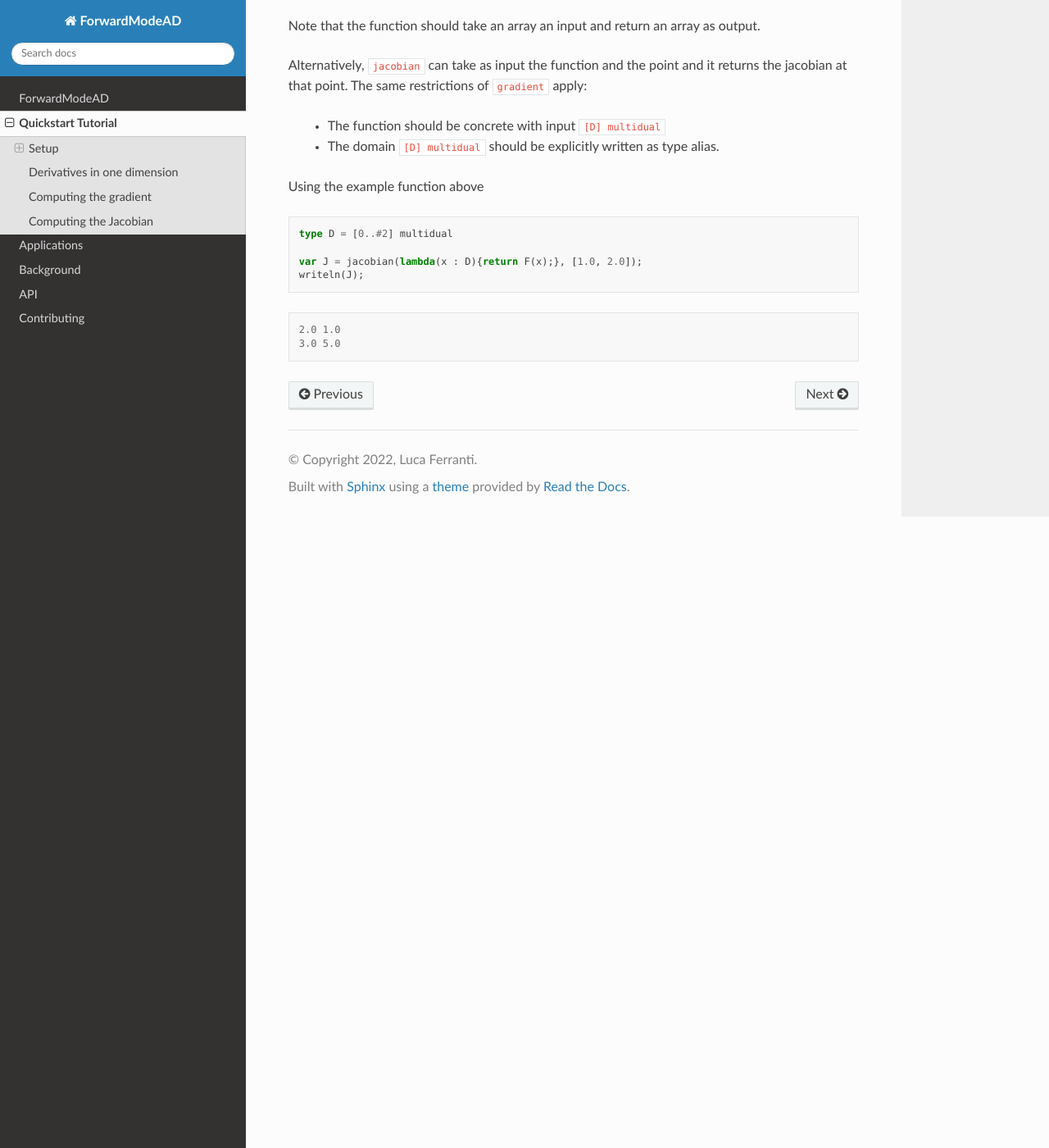
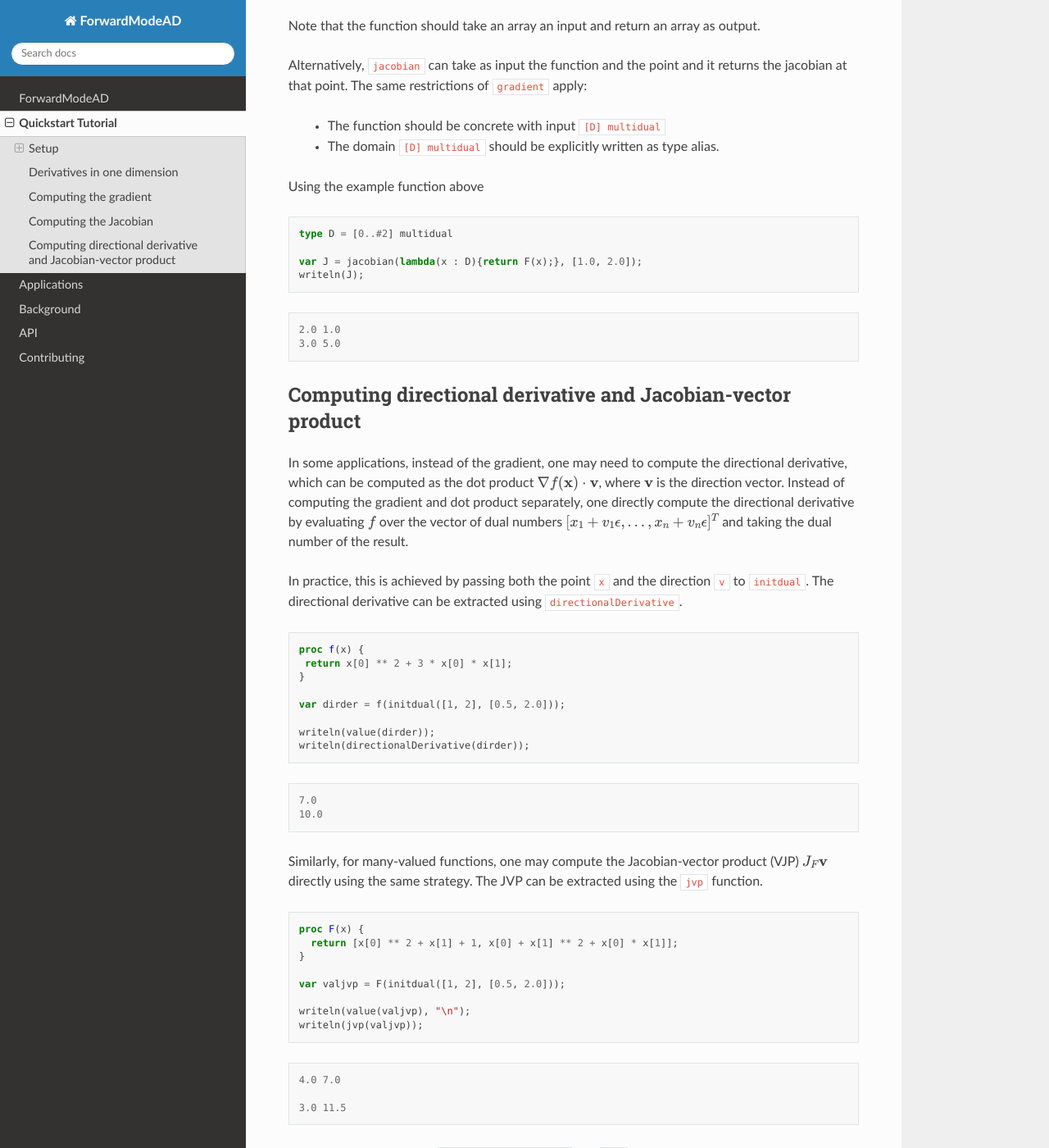
Before and after one commit to lucaferranti/ForwardModeAD, a Sphinx documentation site: the page built from docs/source/tutorial.rst, in a window 1280 px wide and 1400 px high, scrolled down 3278 px. Shown: the whole window at 82% size. Built offline with Sphinx 7.4.7 and the Read the Docs theme 2.0.0, drawn with Linux system fonts in a browser that asks for light colours; some of the changed text lies outside the part shown.

Commit message:
add documentation and support for lambdas

```diff
--- a/docs/source/tutorial.rst
+++ b/docs/source/tutorial.rst
@@ -138,7 +138,7 @@
 Computing the Jacobian
 **********************
 
-For many-variables manyvalued functions :math:`f:\mathbb{R}^m\rightarrow\mathbb{R}^n` we can compute the Jacobian :math:`J_f`. Both methods described so far still apply.
+For many-variables manyvalued functions :math:`F:\mathbb{R}^m\rightarrow\mathbb{R}^n` we can compute the Jacobian :math:`J_F`. Both methods described so far still apply.
 
 Using ``initdual`` the strategy is very similar to before, except that now the Jacobian should be extracted using the ``jacobian`` function.
 
@@ -181,3 +181,65 @@
 
     2.0 1.0
     3.0 5.0
+
+Computing directional derivative and Jacobian-vector product
+************************************************************
+
+In some applications, instead of the gradient, one may need to compute the directional derivative, which can be computed as the dot product :math:`\nabla f(\mathbf{x})\cdot \mathbf{v}`, where :math:`\mathbf{v}` is the direction vector. Instead of computing the gradient and dot product separately, one directly compute the directional derivative by evaluating :math:`f` over the vector of dual numbers :math:`[x_1+v_1\epsilon,\ldots,x_n+v_n\epsilon]^T` and taking the dual number of the result.
+
+In practice, this is achieved by passing both the point ``x`` and the direction ``v`` to ``initdual``.
+The directional derivative can be extracted using ``directionalDerivative``.
+
+.. code-block:: chapel
+
+   proc f(x) {
+    return x[0] ** 2 + 3 * x[0] * x[1];
+   }
+
+   var dirder = f(initdual([1, 2], [0.5, 2.0]));
+
+   writeln(value(dirder));
+   writeln(directionalDerivative(dirder));
+
+.. code-block::
+
+   7.0
+   10.0
+
+Similarly, for many-valued functions, one may compute the Jacobian-vector product (VJP) :math:`J_F\mathbf{v}` directly using the same strategy. The JVP can be extracted using the ``jvp`` function.
+
+.. code-block:: chapel
+
+  proc F(x) {
+    return [x[0] ** 2 + x[1] + 1, x[0] + x[1] ** 2 + x[0] * x[1]];
+  }
+
+  var valjvp = F(initdual([1, 2], [0.5, 2.0]));
+
+  writeln(value(valjvp), "\n");
+  writeln(jvp(valjvp));
+
+.. code-block::
+
+   4.0 7.0
+
+   3.0 11.5
+
+As for the previous cases, ``directionalDerivative`` and ``jvp`` can also take a function as input.
+Similarly to ``gradient`` and ``jacobian``, the function passed cannot be generic and the domain must be written down as a type variable
+
+.. code-block:: chapel
+
+   type D = [0..#2] dual;
+
+   var dirder = directionalDerivative(lambda(x: D) {return f(x);}, [1, 2], [0.5, 2.0]);
+       Jv     = jvp(lambda(x: D) {return F(x);}, [1, 2], [0.5, 2.0]);
+
+   writeln(dirder, "\n");
+   writeln(Jv);
+
+.. code-block::
+
+   10.0
+
+   3.0 11.5
```
Also changed, not shown: docs/source/api/differentiation.rst (+31 -1 lines), 3 other files.
